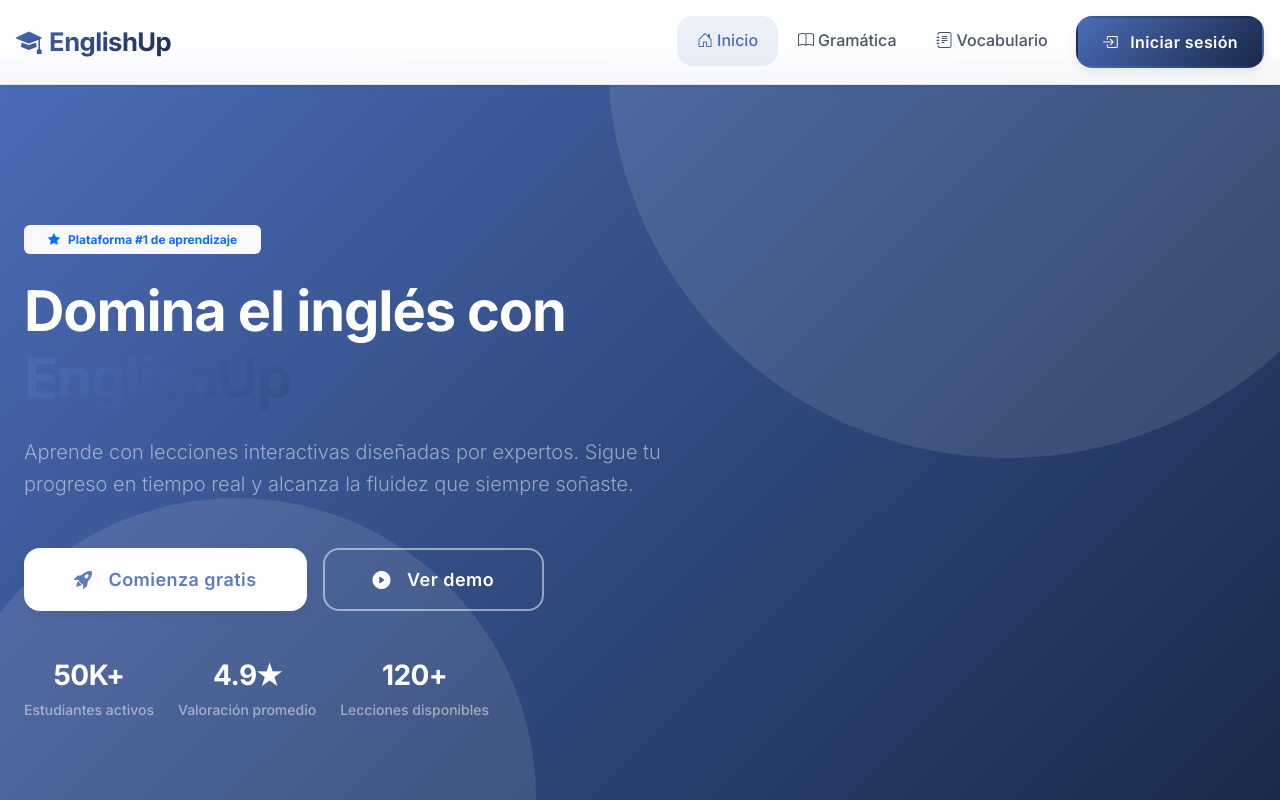
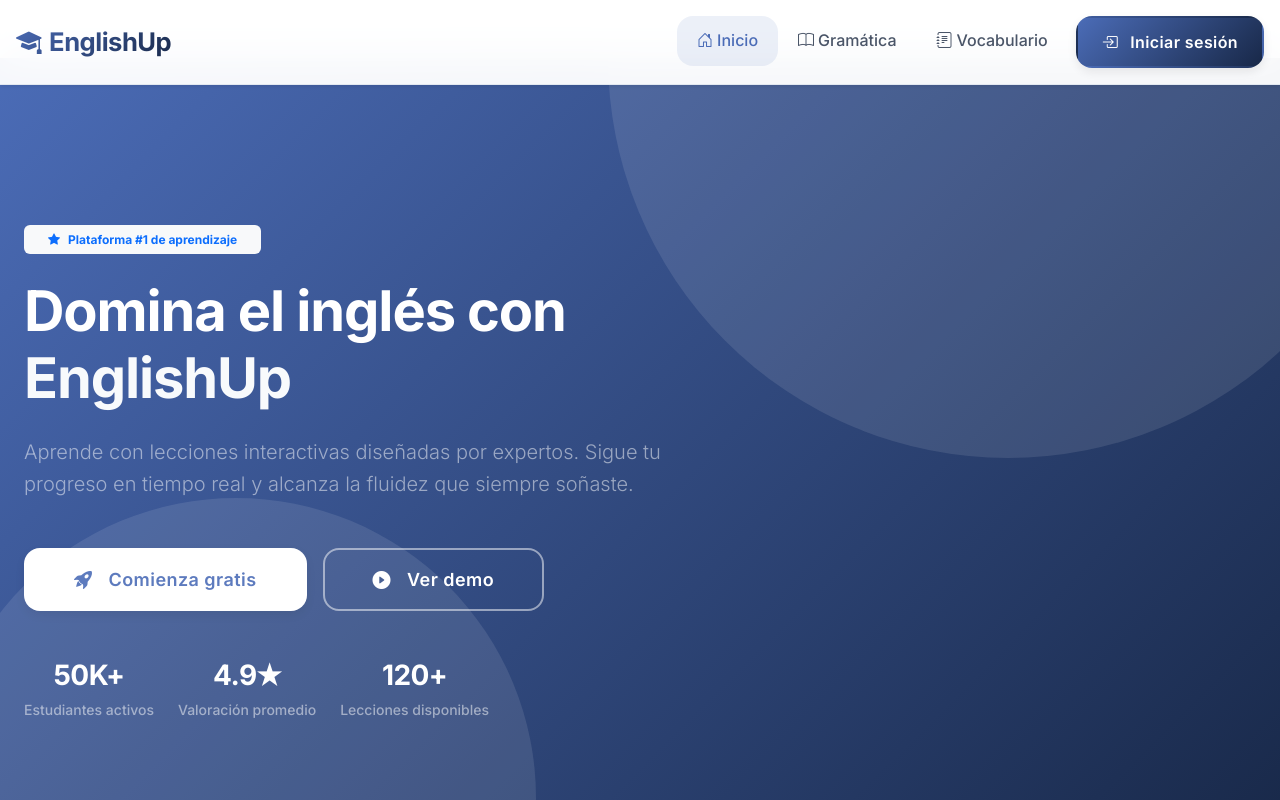
Before and after one commit to Pablodb22/EnglishUpFrontend, a Next.js app in the folder englishup-frontend/: page / in a window 1280 px wide. Shown: the top 800 px of the page. Built offline with nearby package versions, Linux system fonts and the light colour scheme.

Commit message:
Update global.css

```diff
--- a/englishup-frontend/src/app/styles/global.css
+++ b/englishup-frontend/src/app/styles/global.css
@@ -434,7 +434,7 @@ footer a:hover {
 .rounded-pill { border-radius: 50rem !important; }
 
 .text-gradient {
-  background: var(--primary-gradient);
+  background: var(--dark-bg);
   -webkit-background-clip: text;
   -webkit-text-fill-color: transparent;
   background-clip: text;
```
